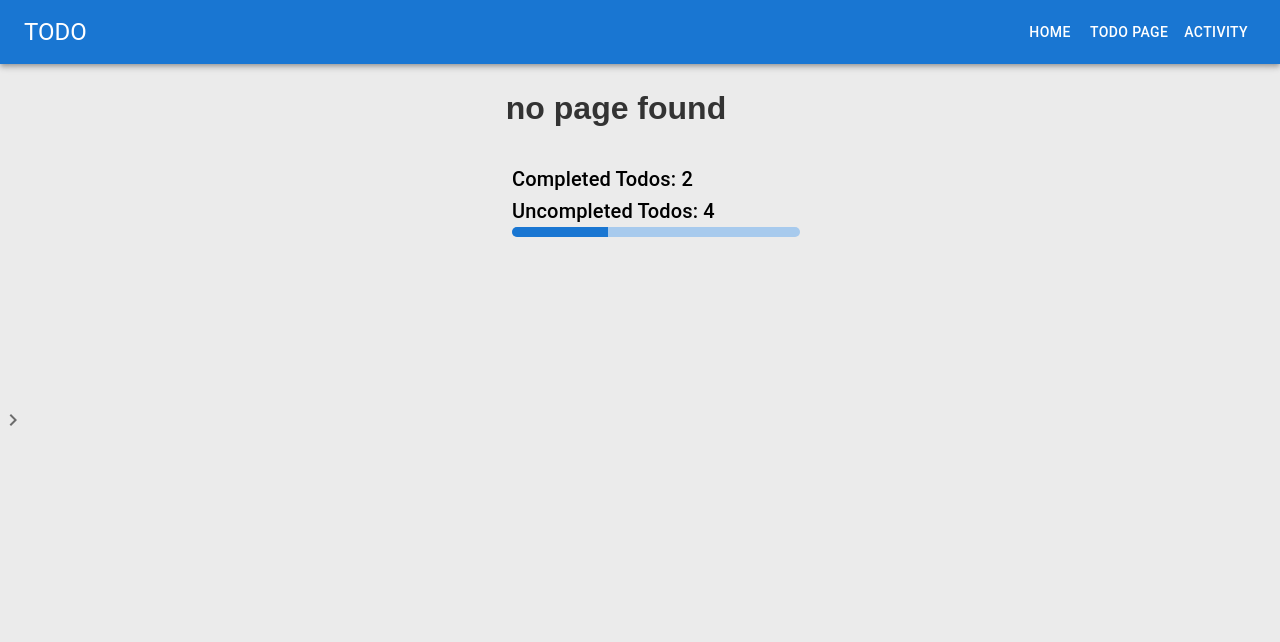
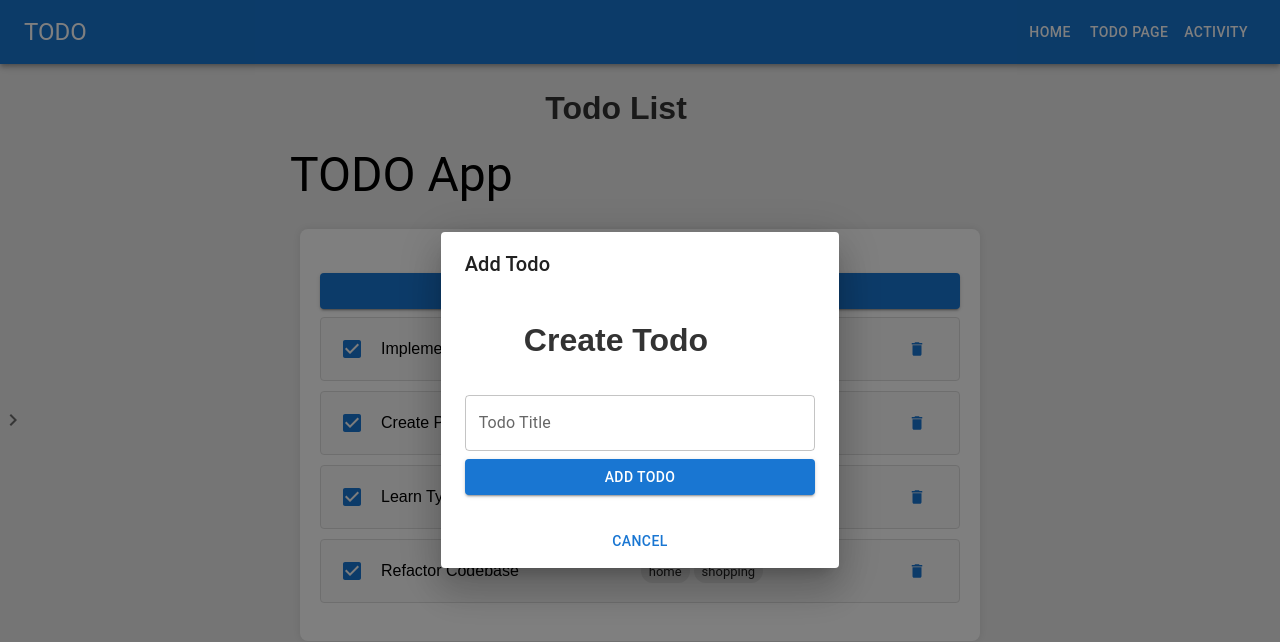
Before and after one commit to ErezTzur5/todo-react-app, a React (Vite) app: page /todo-page/create in a window 1280 px wide. Shown: the top 642 px of the page. Built offline with nearby package versions, Linux system fonts and the light colour scheme; data requests are answered from the project's data file.

Commit message:
modified code

```diff
--- a/data/db.json
+++ b/data/db.json
@@ -3,7 +3,7 @@
     {
       "id": "3",
       "title": "Implement Context",
-      "isComplete": false,
+      "isComplete": true,
       "labels": [
         "home",
         "shopping"
@@ -12,7 +12,7 @@
     {
       "id": "4",
       "title": "Create Portfolio Website",
-      "isComplete": false,
+      "isComplete": true,
       "labels": [
         "home",
         "shopping"
@@ -21,7 +21,7 @@
     {
       "id": "5",
       "title": "Learn TypeScript",
-      "isComplete": false,
+      "isComplete": true,
       "labels": [
         "home",
         "shopping"
@@ -37,17 +37,12 @@
       ]
     },
     {
-      "id": "7",
-      "title": "Optimize Performance",
-      "isComplete": true,
-      "labels": [
-        "home",
-        "shopping"
-      ]
-    },
-    {
-      "id": "76b8",
-      "title": "erez",
+      "id": "9ee2",
+      "title": {
+        "id": "dbd7",
+        "title": "erez",
+        "isComplete": false
+      },
       "isComplete": false
     }
   ]
--- a/src/App.jsx
+++ b/src/App.jsx
@@ -1,73 +1,59 @@
 import React, { useState, useEffect } from 'react';
 import TodoStatistics from './components/TodoStatistics';
 import Navbar from './components/NavBar';
-import { TodoFilter } from './components/filter';
 import './index.css';
 import axios from 'axios';
 import HomePage from './components/pages/HomePage';
 import TodoPage from './components/pages/TodoPage';
 import TodoDetailsPage from './components/pages/TodoDetailsPage';
-import CreateTodoPage from './components/pages/CreateTodoPage';
 import NotFoundPage from './components/pages/NotFoundPage';
 import { Route, BrowserRouter as Router, Routes } from 'react-router-dom';
 import Sidebar from './components/SideBar';
+import TodoList from './components/TodoList';
+import CreateTodoPage from './components/pages/CreateTodoPage';
+
+function App() {
 
 
+  // function countCompletedTodos() {
+  //   return todos.filter((todo) => todo.isComplete).length;
+  // }
 
-function App() {
-  const [todos, setTodos] = useState([]);
+  // function countUncompletedTodos() {
+  //   return todos.filter((todo) => !todo.isComplete).length;
+  // }
 
-
-  useEffect(() => {
-    axios.get('http://localhost:8001/todos')
-      .then(response => {
-        setTodos(response.data);
-      })
-      .catch(error => {
-        console.error('Error fetching data: ', error);
-      });
-  }, []);
-
-
-  function countCompletedTodos() {
-    return todos.filter((todo) => todo.isComplete).length;
-  }
-
-  function countUncompletedTodos() {
-    return todos.filter((todo) => !todo.isComplete).length;
-  }
-
-  function calculateCompletionPercentage() {
-    if (todos.length === 0) {
-      return 0;
-    }
-    return (countCompletedTodos() / todos.length) * 100;
-  }
+  // function calculateCompletionPercentage() {
+  //   if (todos.length === 0) {
+  //     return 0;
+  //   }
+  //   return (countCompletedTodos() / todos.length) * 100;
+  // }
 
   return (
     <div className="main-container">
       <Router>
-        <Sidebar/>
+        <Sidebar />
         <Navbar />
         <Routes>
           <Route path="/" element={<HomePage />} />
-                <Route path="/todo-page" element={<TodoPage />} />
+          <Route path="/todo-page" element={<TodoPage />} >
+            <Route path="create" element={<CreateTodoPage />} />
+          </Route>
           <Route path="/todo/:id" element={<TodoDetailsPage />} />
-                <Route path="/create-todo" element={<CreateTodoPage />} />
           <Route path="*" element={<NotFoundPage />} />
         </Routes>
       </Router>
 
-      <div className="statistics-filter-container">
-        {/* <TodoFilter query={query} setQuery={setQuery} /> */}
+      {/* <div className="statistics-filter-container">
         <TodoStatistics
           completedTodos={countCompletedTodos()}
           uncompletedTodos={countUncompletedTodos()}
           completionPercentage={calculateCompletionPercentage()}
         />
+      </div> */}
     </div>
-
-    </div>
-  );}
+  );
+}
 
 export default App;
--- a/src/components/AddTodoForm.jsx
+++ b/src/components/AddTodoForm.jsx
@@ -1,48 +1,74 @@
-import React, { useState, useRef, useEffect } from 'react';
-import { Button, TextField } from '@mui/material';
-import Tooltip from '@mui/material/Tooltip';
+import React, { useState } from 'react';
+import { Button, TextField, Snackbar, Alert } from '@mui/material';
 import axios from 'axios';
-import AddCircleIcon from '@mui/icons-material/AddCircle';
+import { useNavigate } from 'react-router-dom';
+
+function AddTodoForm({ }) {
+  const [title, setTitle] = useState('');
+  const [snackbarOpen, setSnackbarOpen] = useState(false);
+  const [snackbarMessage, setSnackbarMessage] = useState('');
+  const [snackbarSeverity, setSnackbarSeverity] = useState('success');
+  const navigate = useNavigate();
 
 
-function AddTodoForm({ addTodo }) {
-  const [newTodoTitle, setNewTodoTitle] = useState("");
-  const inputRef = useRef(null);
+  async function addTodo() {
+    try {
+      const newTodo = { title: title, isComplete: false };
+      const response = await axios.post('http://localhost:8001/todos', newTodo);
 
-  useEffect(() => {
-    // Focus on the input field when the component first renders
-    if (inputRef.current) {
-      inputRef.current.focus();
+      setSnackbarMessage('Todo added successfully');
+      setSnackbarSeverity('info');
+      setSnackbarOpen(true);
+      navigate("/todo-page")
+
+    } catch (error) {
+      console.error('Error adding todo:', error);
+      setSnackbarMessage('Error adding todo');
+      setSnackbarSeverity('error');
+      setSnackbarOpen(true);
     }
-  }, []);
+  }
 
-  function handleSubmit(ev) {
-    ev.preventDefault();
-    if (!newTodoTitle) {
+  function handleSubmit(event) {
+    event.preventDefault();
+    if (title.trim() === '') {
+      alert('Please enter a todo title');
       return;
     }
-    addTodo(newTodoTitle);
-    setNewTodoTitle(""); // Clear input field after adding
-    if (inputRef.current) {
-      inputRef.current.focus(); // Focus the input element if it's available
-    }
-
+    addTodo();
+    setTitle('');
   }
 
-
   return (
-    <div className="form-todo">
+    <div className="create-todo-page">
+      <h1>Create Todo</h1>
       <form onSubmit={handleSubmit}>
         <TextField
-          label="Enter todo"
-          value={newTodoTitle}
-          onChange={(ev) => setNewTodoTitle(ev.target.value)}
-          inputRef={inputRef} // Ref for the input element to handle focus
+          label="Todo Title"
+          value={title}
+          onChange={(e) => setTitle(e.target.value)}
           variant="outlined"
+          margin="normal"
           fullWidth
         />
-        <Tooltip title={"Add TODO"} ><Button startIcon={<AddCircleIcon />} sx={{ marginTop: '10px' }} variant="contained" color="primary" type="submit"></Button></Tooltip>
+        <Button
+          type="submit"
+          variant="contained"
+          color="primary"
+          fullWidth
+        >
+          Add Todo
+        </Button>
       </form>
+      <Snackbar
+        open={snackbarOpen}
+        autoHideDuration={6000}
+        onClose={() => setSnackbarOpen(false)}
+      >
+        <Alert onClose={() => setSnackbarOpen(false)} severity={snackbarSeverity}>
+          {snackbarMessage}
+        </Alert>
+      </Snackbar>
     </div>
   );
 }
--- a/src/components/TodoList.jsx
+++ b/src/components/TodoList.jsx
@@ -1,9 +1,22 @@
-import React from 'react';
+import React, { useState, useEffect } from 'react';
 import { Typography, List, Skeleton, Button } from '@mui/material';
 import TodoItem from './TodoItem';
-import { Link } from 'react-router-dom';
+import { Link, useNavigate } from 'react-router-dom';
 
-function TodoList({ todos, toggleComplete, removeTodo }) {
+function TodoList({ todos, toggleComplete, removeTodo, }) {
+  const [open, setOpen] = useState(false);
+  const navigate = useNavigate();
+
+
+
+
+
+  useEffect(() => {
+    console.log('Todos updated:', todos);
+  }, [todos]);
+
+
+
   return (
     <div className="todos-container">
       <div className='items-container'>
@@ -27,10 +40,12 @@ function TodoList({ todos, toggleComplete, removeTodo }) {
             <Skeleton variant="rectangular" width={'100%'} height={400} />
           </React.Fragment>
         )}
-        <Button component={Link} to="/create-todo" variant="contained" color="primary"> Add </Button>
+        <Button variant="contained" onClick={() => navigate("/todo-page/create")} color="primary"> Add </Button>
 
         <Typography variant="body1" className='total-todos'>Total number of todos: {todos.length}</Typography>
       </div>
+
+
     </div>
   );
 }
--- a/src/components/pages/CreateTodoPage.jsx
+++ b/src/components/pages/CreateTodoPage.jsx
@@ -1,74 +1,21 @@
-import React, { useState } from 'react';
-import { Button, TextField, Snackbar, Alert } from '@mui/material';
-import axios from 'axios';
-import { useNavigate } from 'react-router-dom';
+import React from 'react'
+import AddTodoForm from '../AddTodoForm'
+import { Button, Dialog, DialogActions, DialogContent, DialogTitle } from '@mui/material'
+
 
 function CreateTodoPage() {
-  const [title, setTitle] = useState('');
-  const [snackbarOpen, setSnackbarOpen] = useState(false);
-  const [snackbarMessage, setSnackbarMessage] = useState('');
-  const [snackbarSeverity, setSnackbarSeverity] = useState('success');
-
-  const navigate = useNavigate();
-
-  async function addTodo() {
-    try {
-      const newTodo = { title: title, isComplete: false };
-      await axios.post('http://localhost:8001/todos', newTodo);
-      setSnackbarMessage('Todo added successfully');
-      setSnackbarSeverity('info');
-      setSnackbarOpen(true);
-      navigate('/todo-page'); // Navigate back to the todo list
-    } catch (error) {
-      console.error('Error adding todo:', error);
-      setSnackbarMessage('Error adding todo');
-      setSnackbarSeverity('error');
-      setSnackbarOpen(true);
-    }
-  }
-
-  function handleSubmit(event) {
-    event.preventDefault();
-    if (title.trim() === '') {
-      alert('Please enter a todo title');
-      return;
-    }
-    addTodo();
-    setTitle('');
-  }
-
-  return (
-    <div className="create-todo-page">
-      <h1>Create Todo</h1>
-      <form onSubmit={handleSubmit}>
-        <TextField
-          label="Todo Title"
-          value={title}
-          onChange={(e) => setTitle(e.target.value)}
-          variant="outlined"
-          margin="normal"
-          fullWidth
-        />
-        <Button
-          type="submit"
-          variant="contained"
-          color="primary"
-          fullWidth
-        >
-          Add Todo
-        </Button>
-      </form>
-      <Snackbar
-        open={snackbarOpen}
-        autoHideDuration={6000}
-        onClose={() => setSnackbarOpen(false)}
-      >
-        <Alert onClose={() => setSnackbarOpen(false)} severity={snackbarSeverity}>
-          {snackbarMessage}
-        </Alert>
-      </Snackbar>
-    </div>
-  );
+    console.log("Hi");
+    return (
+        <Dialog open={true} >
+            <DialogTitle>Add Todo</DialogTitle>
+            <DialogContent>
+                <AddTodoForm />
+            </DialogContent>
+            <DialogActions>
+                <Button>Cancel</Button>
+            </DialogActions>
+        </Dialog>
+    )
 }
 
-export default CreateTodoPage;
+export default CreateTodoPage
--- a/src/components/pages/TodoPage.jsx
+++ b/src/components/pages/TodoPage.jsx
@@ -2,13 +2,15 @@ import React, { useState, useEffect } from 'react';
 import TodoList from '../TodoList';
 import { Snackbar, Alert, Typography } from '@mui/material';
 import axios from 'axios';
+import { Outlet, useLocation } from 'react-router-dom';
 
-function TodoPage() {
+function TodoPage({ addTodoToState }) {
   const [todos, setTodos] = useState([]);
   const [query, setQuery] = useState("");
   const [snackbarOpen, setSnackbarOpen] = useState(false);
   const [snackbarMessage, setSnackbarMessage] = useState('');
   const [snackbarSeverity, setSnackbarSeverity] = useState('success');
+  const location = useLocation();
 
   useEffect(() => {
     axios.get('http://localhost:8001/todos')
@@ -18,7 +20,11 @@ function TodoPage() {
       .catch(error => {
         console.error('Error fetching data: ', error);
       });
-  }, []);
+  }, [location.pathname]);
+
+  function addTodoToState(newTodo) {
+    setTodos([...todos, newTodo]);
+  }
 
   async function removeTodo(todoId) {
     try {
@@ -62,17 +68,18 @@ function TodoPage() {
   );
 
   return (
+    <>
       <div className="todo-page">
         <h1>Todo List</h1>
         <Typography variant="h3" margin={'10px'}>TODO App</Typography>
         <div className="statistics-filter-container">
           <TodoList
             todos={filteredTodos}
+            addTodoToState={addTodoToState}
             toggleComplete={toggleComplete}
             removeTodo={removeTodo}
           />
         </div>
-
         <Snackbar
           open={snackbarOpen}
           autoHideDuration={6000}
@@ -83,6 +90,9 @@ function TodoPage() {
           </Alert>
         </Snackbar>
       </div>
+      <Outlet />
+    </>
+
   );
 }
 
```
Lines whose indentation alone changed are shown as unchanged.
